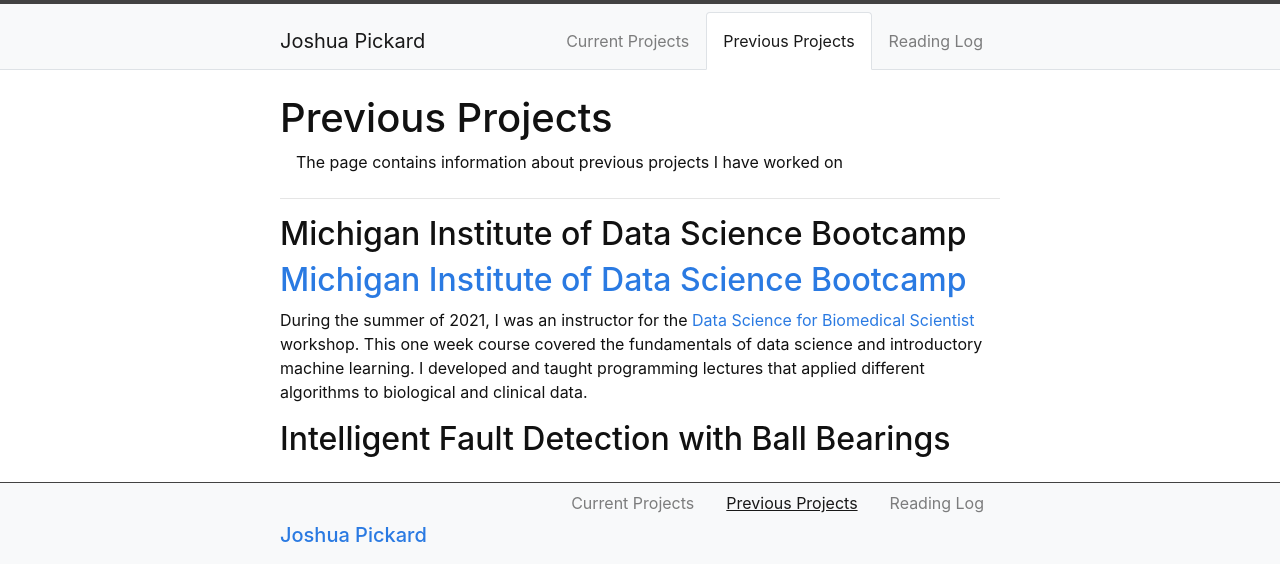
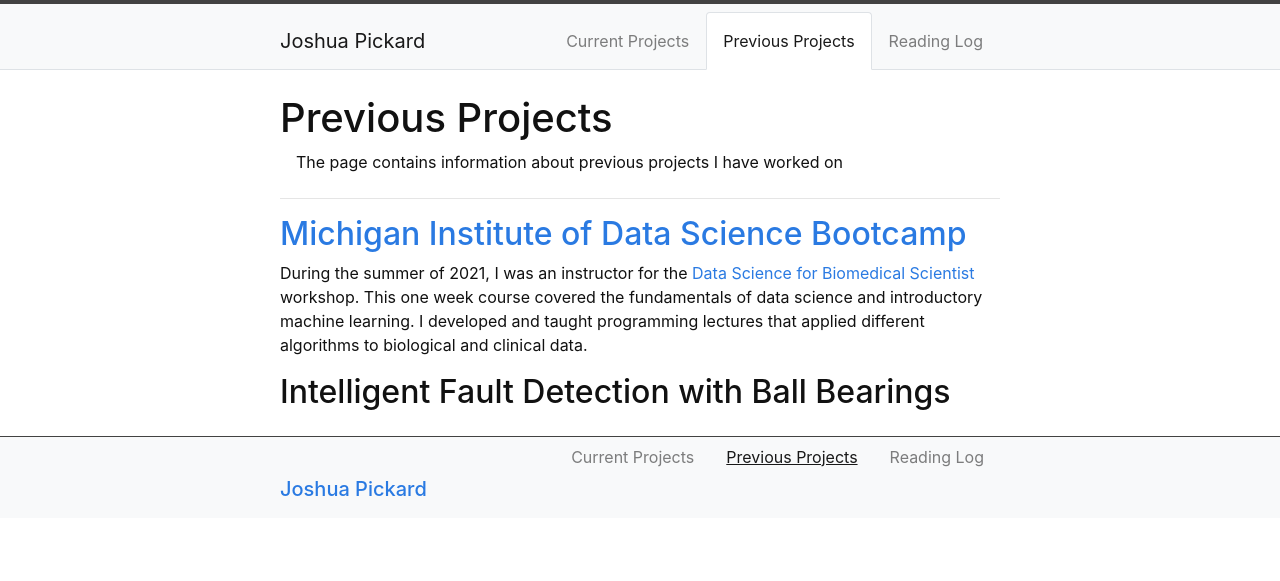
Before and after one commit to Jpickard1/jpickard1.github.io, a Jekyll site: the page built from content/2-Previous_projects.md, in a window 1280 px wide. Shown: the top 581 px of the page. Built offline with Jekyll 4.4.1, drawn with Linux system fonts in a browser that asks for light colours.

Commit message:
Update 2-Previous_projects.md

```diff
--- a/content/2-Previous_projects.md
+++ b/content/2-Previous_projects.md
@@ -5,7 +5,6 @@ description: >
     The page contains information about previous projects I have worked on
 ---
 
-## Michigan Institute of Data Science Bootcamp
 ## [Michigan Institute of Data Science Bootcamp](https://jpickard1.github.io/content/previous_projects/MIDAS.html)
 
 During the summer of 2021, I was an instructor for the [Data Science for Biomedical Scientist](https://midas.umich.edu/data-science-for-biomedical-scientists/) workshop. This one week course covered the fundamentals of data science and introductory machine learning. I developed and taught programming lectures that applied different algorithms to biological and clinical data.
```
